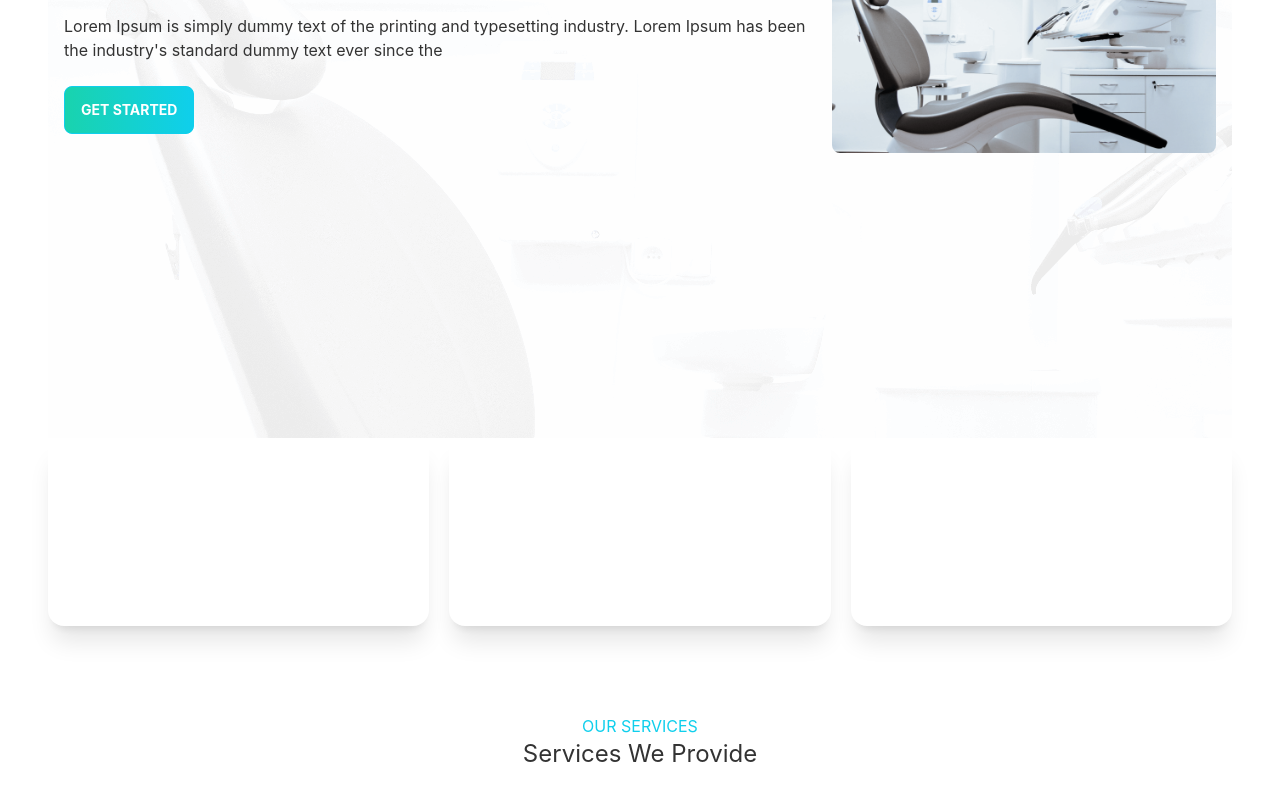
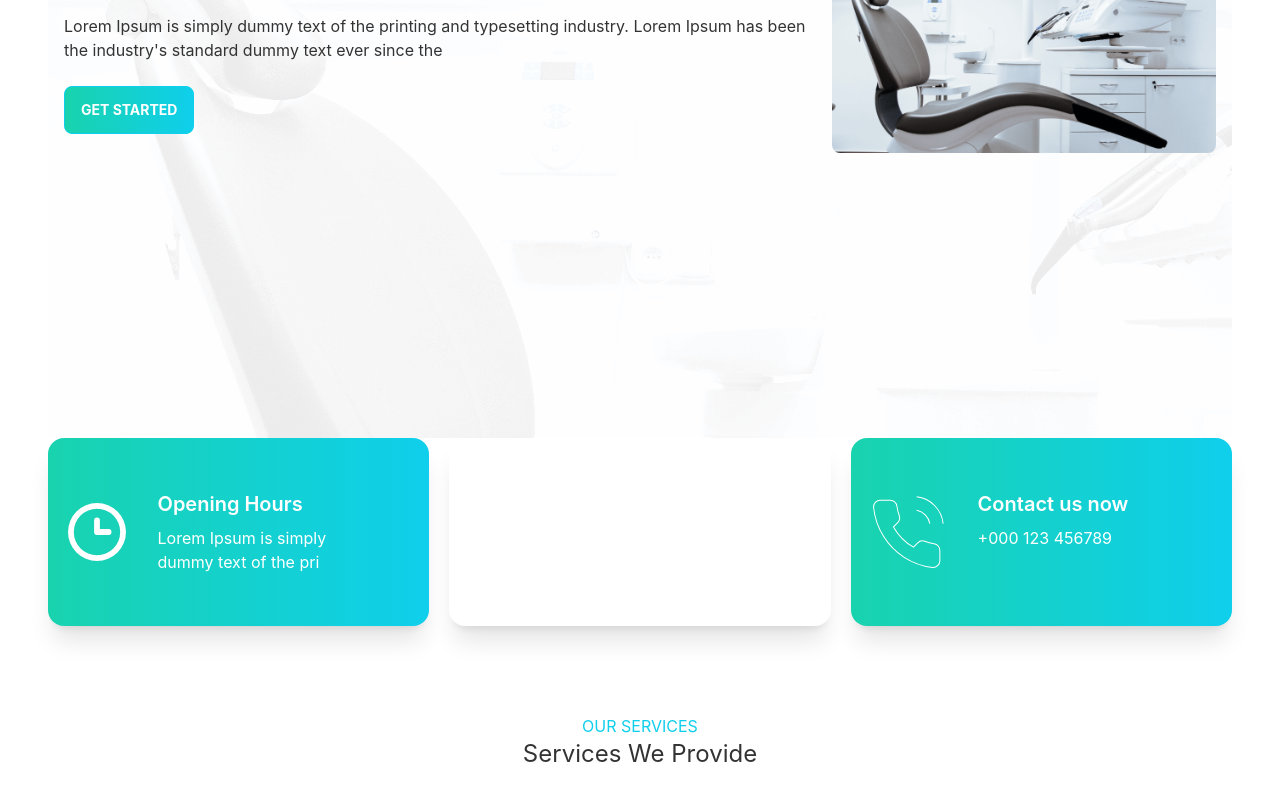
Before and after one commit to hasan283/doctor-portal-client, a React (Create React App) app: page / in a window 1280 px wide. Shown: the part 450-1250 px from the top of the page. Built offline with nearby package versions, Linux system fonts and the light colour scheme; no server answers.

Commit message:
Info Card

```diff
--- a/src/Pages/Home/Exceptional.js
+++ b/src/Pages/Home/Exceptional.js
@@ -5,7 +5,7 @@ const Exceptional = () => {
     return (
         <div className="hero min-h-screen py-20">
             <div className="hero-content flex-col lg:flex-row">
-                <img src={treatment} className="max-w-sm rounded-lg shadow-2xl" />
+                <img src={treatment} className="max-w-sm rounded-lg shadow-2xl" alt="" />
                 <div className='px-5'>
                     <h1 className="text-5xl font-bold">Exceptional Dental Care, on Your Terms</h1>
                     <p className="py-6">It is a long established fact that a reader will be distracted by the readable content of a page when looking at its layout. The point of using Lorem Ipsumis that it has a more-or-less normal distribution of letters,as opposed to using 'Content here, content here', making it look like readable English. Many desktop publishing packages and web page</p>
--- a/src/Pages/Home/Info.js
+++ b/src/Pages/Home/Info.js
@@ -7,9 +7,9 @@ import phone from '../../assets/icons/phone.svg'
 const Info = () => {
     return (
         <div className='grid grid-cols-1 lg:grid-cols-3 gap-5'>
-            <InfoCard cardTitle='Opening Hours' cardInfo='Lorem Ipsum is simply dummy text of the pri' bgclassName='bg-gradient-to-r from-secondary to-primary' img={clock}></InfoCard>
-            <InfoCard cardTitle='Visit our location' cardInfo='Brooklyn, NY 10036, United States' bgclassName='bg-[#3A4256]' img={marker}></InfoCard>
-            <InfoCard cardTitle='Contact us now' cardInfo='+000 123 456789' bgclassName='bg-gradient-to-r from-secondary to-primary' img={phone}></InfoCard>
+            <InfoCard cardTitle='Opening Hours' cardInfo='Lorem Ipsum is simply dummy text of the pri' bgClass='bg-gradient-to-r from-secondary to-primary' img={clock}></InfoCard>
+            <InfoCard cardTitle='Visit our location' cardInfo='Brooklyn, NY 10036, United States' bgClass='bg-[#3A4256]' img={marker}></InfoCard>
+            <InfoCard cardTitle='Contact us now' cardInfo='+000 123 456789' bgClass='bg-gradient-to-r from-secondary to-primary' img={phone}></InfoCard>
         </div>
     );
 };
```
